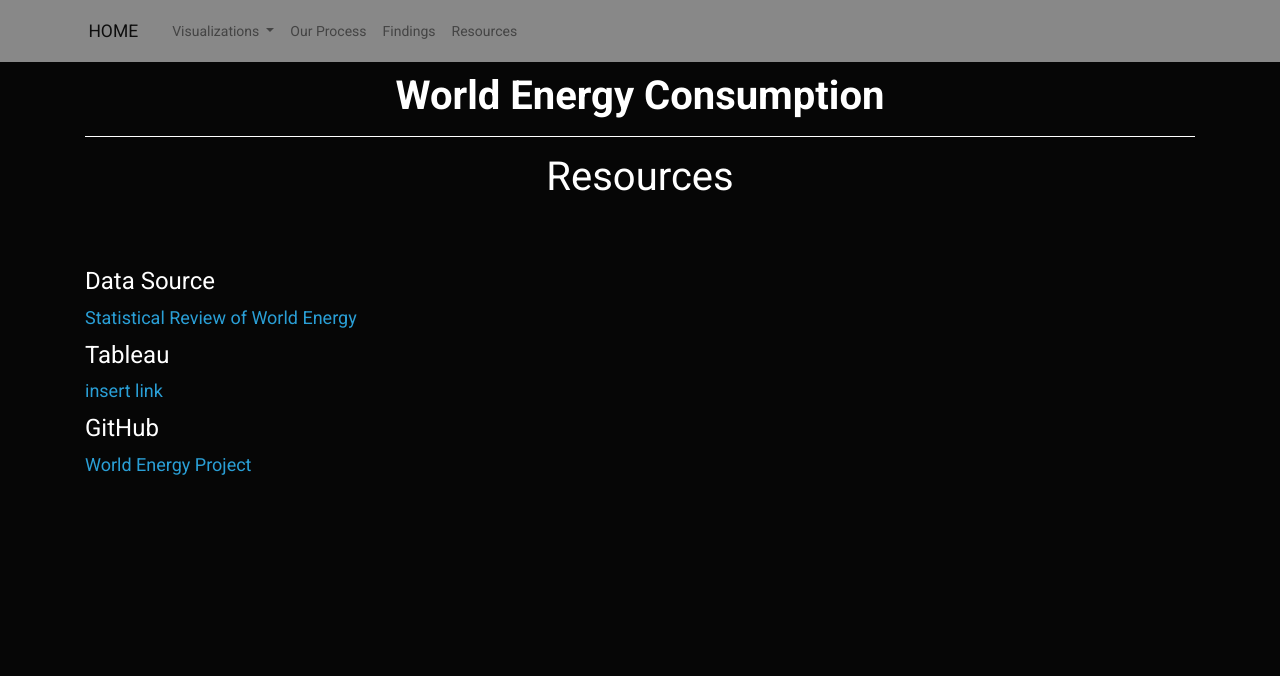
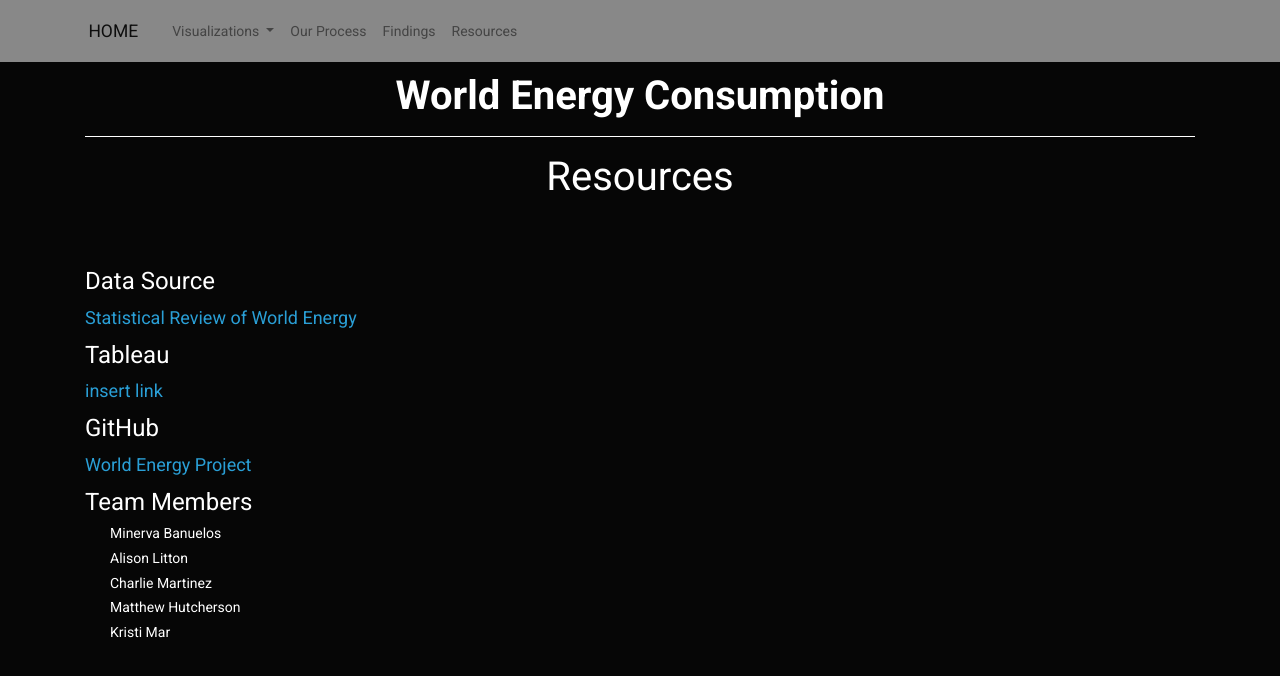
Before and after one commit to minerva-b/Final_Team_Project, a plain HTML site: page html_files /resources.html in a window 1280 px wide. Drawn offline with nearby package versions, Linux system fonts and the light colour scheme.

Commit message:
updating resources

```diff
--- a/html_files /resources.html
+++ b/html_files /resources.html
@@ -70,6 +70,12 @@
                     <p2>
                         <a class="link" href="https://github.com/minerva-b/Final_Team_Project.git">World Energy Project</a>
                     </p2>
+                    <h5>Team Members</h5>
+                    <h6 class="team">Minerva Banuelos</h6>
+                    <h6 class="team">Alison Litton</h6>
+                    <h6 class="team">Charlie Martinez</h6>
+                    <h6 class="team">Matthew Hutcherson</h6>
+                    <h6 class="team">Kristi Mar</h6>
 
                 </div>
             </div>
--- a/html_files /style.css
+++ b/html_files /style.css
@@ -76,6 +76,10 @@ h5 {
     font-size: medium;
 }
 
+.team {
+    margin-left: 25px;
+}
+
 .p2 {
     font-size: medium;
 }
```
